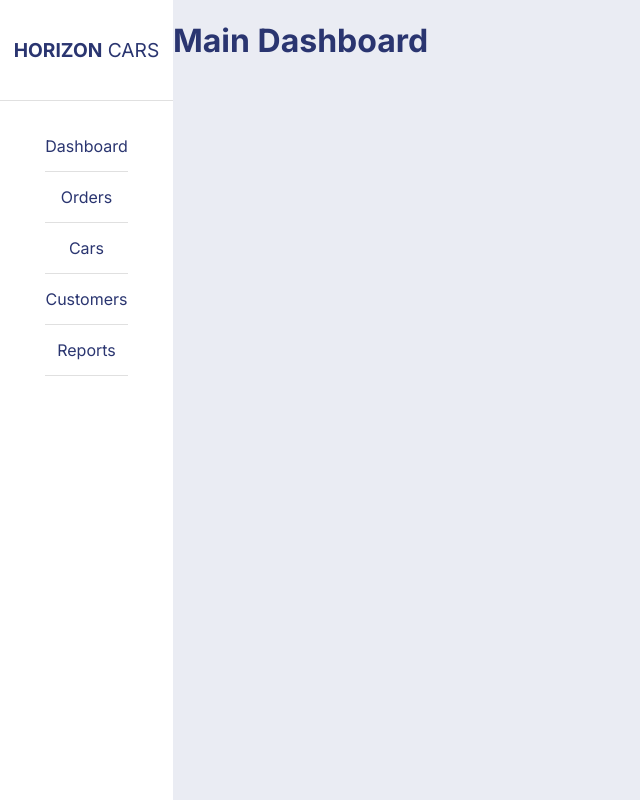
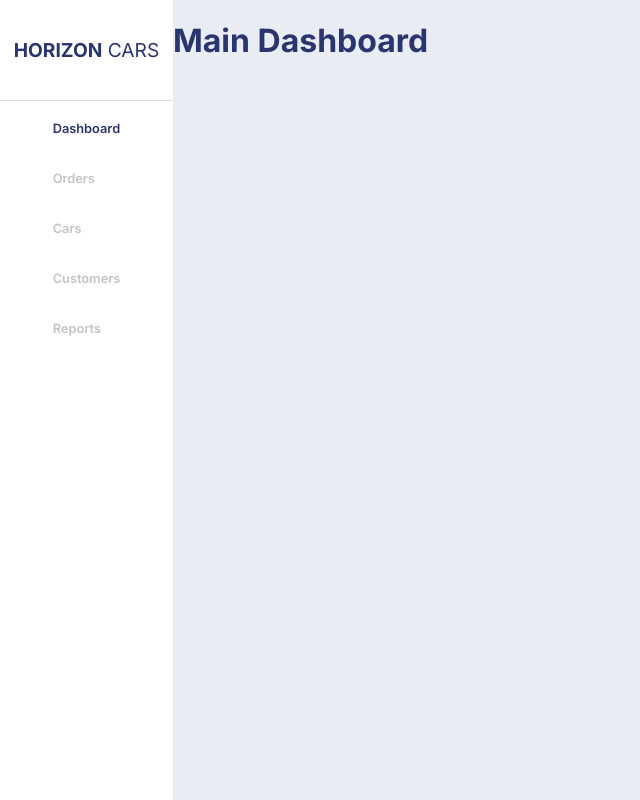
Before and after one commit to knoedel44/car-ecom-admin, a Next.js app: page / in a window 1280 px wide. Shown: the whole page, without its empty margins (0-640 px from the left). Built offline with nearby package versions, Linux system fonts and the light colour scheme.

Commit message:
adding active effect on which list item was clicked

```diff
--- a/src/app/components/Filter/Filter.module.css
+++ b/src/app/components/Filter/Filter.module.css
@@ -6,6 +6,7 @@
     height: 100vh;
     background-color: white;
 }
+
 .logoContainer {
     width: 100%;
     height: 100px;
@@ -40,8 +41,11 @@
     width: 100%;
     height: 50px;
     display: flex;
-    justify-content: center;
-    align-items: center;
-    border-bottom: 1px solid #e0e0e0;
+    color: rgba(128, 128, 128, 0.47);
+    font-size: 0.8rem;
+    font-weight: 600;
+}
 
+.active {
+    color: #2a3570;
 }
--- a/src/app/components/Filter/Filter.tsx
+++ b/src/app/components/Filter/Filter.tsx
@@ -1,20 +1,66 @@
+'use client'
+
+import React, { useState } from "react";
 import styles from "./Filter.module.css";
 
 export default function Filter() {
+    const [activeItem, setActiveItem] = useState("Dashboard");
+
+    const handleItemClick = (category) => {
+        setActiveItem(category);
+    };
+
     return (
         <main className={styles.filterContainer}>
             <div className={styles.logoContainer}>
-                <h1 className={styles.logo}><strong>HORIZON</strong> CARS</h1>
+                <h1 className={styles.logo}>
+                    <strong>HORIZON</strong> CARS
+                </h1>
             </div>
             <div className={styles.filterCategoryContainer}>
                 <ul className={styles.filterCategories}>
-                    <li className={styles.filterItem}>Dashboard</li>
-                    <li className={styles.filterItem}>Orders</li>
-                    <li className={styles.filterItem}>Cars</li>
-                    <li className={styles.filterItem}>Customers</li>
-                    <li className={styles.filterItem}>Reports</li>
+                    <li
+                        className={`${styles.filterItem} ${
+                            activeItem === "Dashboard" ? styles.active : ""
+                        }`}
+                        onClick={() => handleItemClick("Dashboard")}
+                    >
+                        Dashboard
+                    </li>
+                    <li
+                        className={`${styles.filterItem} ${
+                            activeItem === "Orders" ? styles.active : ""
+                        }`}
+                        onClick={() => handleItemClick("Orders")}
+                    >
+                        Orders
+                    </li>
+                    <li
+                        className={`${styles.filterItem} ${
+                            activeItem === "Cars" ? styles.active : ""
+                        }`}
+                        onClick={() => handleItemClick("Cars")}
+                    >
+                        Cars
+                    </li>
+                    <li
+                        className={`${styles.filterItem} ${
+                            activeItem === "Customers" ? styles.active : ""
+                        }`}
+                        onClick={() => handleItemClick("Customers")}
+                    >
+                        Customers
+                    </li>
+                    <li
+                        className={`${styles.filterItem} ${
+                            activeItem === "Reports" ? styles.active : ""
+                        }`}
+                        onClick={() => handleItemClick("Reports")}
+                    >
+                        Reports
+                    </li>
                 </ul>
             </div>
         </main>
-    )
+    );
 }
```
Also changed, not shown: package.json (+4 -4 lines).
